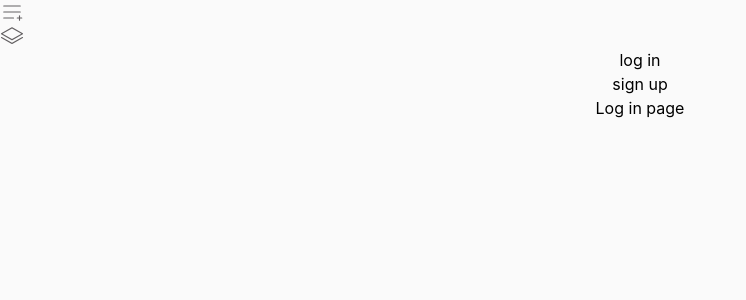
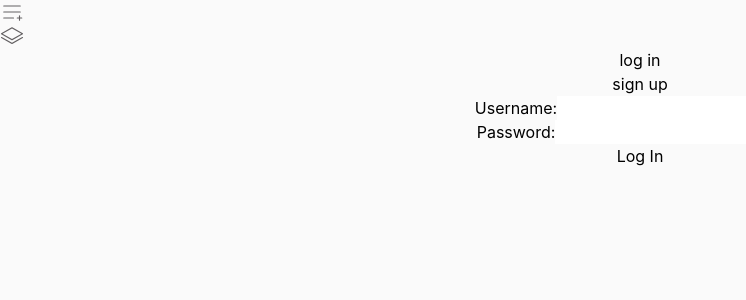
Before and after one commit to josephrmartinez/nineideasfrontend, a React (Vite) app: page /login in a window 1280 px wide. Shown: the top 300 px of the page, without its empty margins (0-746 px from the left). Built offline with nearby package versions, Linux system fonts and the light colour scheme.

Commit message:
Update login and signup components

```diff
--- a/src/routes/logIn.jsx
+++ b/src/routes/logIn.jsx
@@ -1,5 +1,71 @@
+import React, { useState } from 'react';
+import axios from 'axios';
+
 export default function LogIn(){
-    return(
-        <div>Log in page</div>
-    )
-}
+  const [formData, setFormData] = useState({
+    username: '',
+    password: ''
+  });
+
+  const handleChange = (e) => {
+    const { name, value } = e.target;
+    setFormData((prevData) => ({
+      ...prevData,
+      [name]: value,
+    }));
+  };
+
+  const handleSubmit = (e) => {
+    e.preventDefault();
+
+    // Validate the form data before sending the POST request
+    if (!formData.username || !formData.password ) {
+      alert('Please fill in all required fields.');
+      return;
+    }
+
+    // Make the POST request using axios
+    axios
+      .post('http://localhost:3000/api/login', formData)
+      .then((response) => {
+        // Handle the response from the server if needed
+        console.log(response.data);
+      })
+      .catch((error) => {
+        // Handle any errors that occur during the POST request
+        console.error('Error:', error);
+      });
+  };
+
+  return (
+    <div className="w-1/2 mx-auto mt-8">
+      <form onSubmit={handleSubmit}>
+        <div className="mb-4">
+          <label htmlFor="username">Username:</label>
+          <input
+            type="text"
+            id="username"
+            name="username"
+            value={formData.username}
+            onChange={handleChange}
+            className="w-full px-3 py-2 border rounded"
+          />
+        </div>
+        <div className="mb-4">
+          <label htmlFor="password">Password:</label>
+          <input
+            type="password"
+            id="password"
+            name="password"
+            value={formData.password}
+            onChange={handleChange}
+            className="w-full px-3 py-2 border rounded"
+          />
+        </div>
+        <button type="submit" className="px-4 py-2 my-4 bg-[#11699c] text-white rounded-lg">
+          Log In
+        </button>
+      </form>
+    </div>
+  );
+};
--- a/src/routes/signUp.jsx
+++ b/src/routes/signUp.jsx
@@ -102,7 +102,7 @@ export default function SignUp(){
             className="w-full px-3 py-2 border rounded"
           />
         </div>
-        <button type="submit" className="px-4 py-2 my-4 bg-[#11699c] text-white rounded">
+        <button type="submit" className="px-4 py-2 my-4 bg-[#11699c] text-white rounded-lg">
           Sign Up
         </button>
       </form>
```
Also changed, not shown: 1 other file (tests, documents, lock files or other folders).
